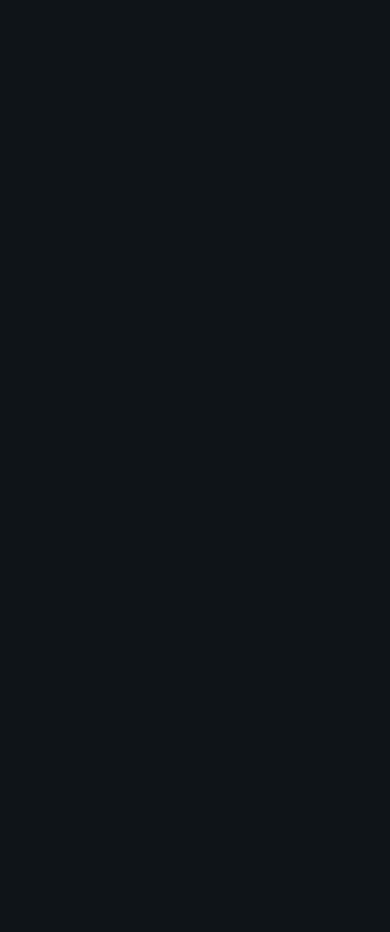
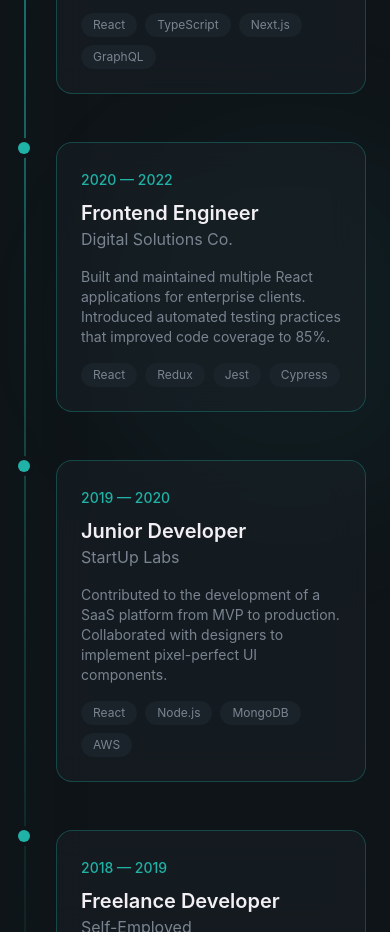
Before and after one commit to alampf/alan-portfolio, a React app: page / in a window 390 px wide. Shown: the part 6740-7672 px from the top of the page. Before the commit the page ends 6108 px from the top, so only its background shows below. Built offline with nearby package versions, Linux system fonts and the light colour scheme; the HTML template or start-up script is replaced by a standard one.

Commit message:
experience

```diff
--- a/src/index.css
+++ b/src/index.css
@@ -99,10 +99,12 @@
   }
 
   @keyframes float {
+
     0%,
     100% {
       transform: translate(0);
     }
+
     50% {
       transform: translateY(-10px);
     }
@@ -112,6 +114,7 @@
     0% {
       transform: translateX(0);
     }
+
     100% {
       transform: translateX(-50%);
     }
@@ -176,4 +179,9 @@
     backdrop-filter: blur(16px);
     box-shadow: 0 0 20px color-mix(in srgb, #26C4b8 20%, transparent);
   }
+
+  .timeline-glow {
+    box-shadow: 0 0 40px color-mix(in srgb, var(--color-primary) 35%, transparent),
+      0 0 80px color-mix(in srgb, var(--color-primary) 35%, transparent)
+  }
 }
--- a/src/sections/Experience.tsx
+++ b/src/sections/Experience.tsx
@@ -1,7 +1,114 @@
-import React from 'react'
+const experiences = [
+  {
+    period: '2022 — Present',
+    role: 'Senior Frontend Engineer',
+    company: 'Tech Innovators Inc.',
+    description:
+      'Leading frontend architecture for a suite of fintech products. Implemented micro-frontend architecture, reduced bundle size by 40%, and mentored a team of 5 developers.',
+    technologies: ['React', 'TypeScript', 'Next.js', 'GraphQL'],
+    current: true,
+  },
+  {
+    period: '2020 — 2022',
+    role: 'Frontend Engineer',
+    company: 'Digital Solutions Co.',
+    description:
+      'Built and maintained multiple React applications for enterprise clients. Introduced automated testing practices that improved code coverage to 85%.',
+    technologies: ['React', 'Redux', 'Jest', 'Cypress'],
+    current: false,
+  },
+  {
+    period: '2019 — 2020',
+    role: 'Junior Developer',
+    company: 'StartUp Labs',
+    description:
+      'Contributed to the development of a SaaS platform from MVP to production. Collaborated with designers to implement pixel-perfect UI components.',
+    technologies: ['React', 'Node.js', 'MongoDB', 'AWS'],
+    current: false,
+  },
+  {
+    period: '2018 — 2019',
+    role: 'Freelance Developer',
+    company: 'Self-Employed',
+    description:
+      'Delivered custom web solutions for small businesses and startups. Built 15+ websites and applications, handling everything from design to deployment.',
+    technologies: ['JavaScript', 'PHP', 'WordPress', 'MySQL'],
+    current: false,
+  },
+];
 
 export default function Experience() {
   return (
-    <section></section>
-  )
+    <section id='experience' className='py-32 relative overflow-hidden'>
+      <div className='absolute top-1/2 left-1/4 w-96 h-96 bg-primary/5 rounded-full blur-3xl -translate-y-1/2' />
+      <div className='container mx-auto px-6 relative z-10'>
+        {/* Section Header */}
+        <div className='max-w-3xl mb-16'>
+          <span className='text-secondary-foreground text-sm font-medium tracking-wider uppercase animate-fade-in'>
+            Carrer Journey
+          </span>
+          <h2 className='text-4xl md:text-5xl font-bold mt-4 mb-5 animate-fade-in animation-delay-100 text-secondary-foreground'>
+            Experience that{' '}
+            <span className='font-serif italic font-normal text-white'>
+              speaks volumes.
+            </span>
+          </h2>
+          <p className='text-muted-foreground animate-fade-in animation-delay-200'>
+            A timeline of my professional growth, from curious beginner to
+            senior engineer leading teams and building products at scale.
+          </p>
+        </div>
+        {/* Timeline */}
+        <div className='relative'>
+          <div className='timeline-glow absolute left-0 md:left-1/2 top-0 bottom-0 w-0.5 bg-linear-to-b from-primary/70 via-primary/30 to-transparent md:-translate-x-1/2 shadow-[0_0_25px_rgba(32, 178, 166, 0.8)]' />
+          {/* Experience Items */}
+          <div className='space-y-12'>
+            {experiences.map((exp, idx) => (
+              <div
+                key={idx}
+                className='relative grid md:grid-cols-2 gap-8 aimate-fade-in'
+                style={{ animationDelay: `${(idx + 1) * 150}ms` }}
+              >
+                {/* Timeline Dot */}
+                <div className='absolute left-0 md:left-1/2 top-0 w-3 h-3 bg-primary rounded-full -translate-x-1/2 ring-4 ring-background z-10'>
+                  {exp.current && (
+                    <span className='absolute inset-0 rounded-full bg-primary animate-ping opacity-75' />
+                  )}
+                </div>
+                {/* Content */}
+                <div
+                  className={`pl-8 md:pl-0 ${idx % 2 === 0 ? 'md:pr-16 md:text-right' : 'md:col-start-2 md:pl-16'}`}
+                >
+                  <div
+                    className={`glass p-6 rounded-2xl border border-primary/30 hover:border-primary/50 transition-all duration-500`}
+                  >
+                    <span className='text-sm text-primary font-medium'>
+                      {exp.period}
+                    </span>
+                    <h3 className='text-xl font-semibold mt-2'>{exp.role}</h3>
+                    <p className='text-muted-foreground'>{exp.company}</p>
+                    <p className='text-sm text-muted-foreground mt-4'>
+                      {exp.description}
+                    </p>
+                    <div
+                      className={`flex flex-wrap gap-2 mt-4 ${idx % 2 === 0 ? 'md:justify-end' : ''}`}
+                    >
+                      {exp.technologies.map((tech, techIdx) => (
+                        <span
+                          key={techIdx}
+                          className='px-3 py-1 bg-surface text-xs rounded-full text-muted-foreground'
+                        >
+                          {tech}
+                        </span>
+                      ))}
+                    </div>
+                  </div>
+                </div>
+              </div>
+            ))}
+          </div>
+        </div>
+      </div>
+    </section>
+  );
 }
```
